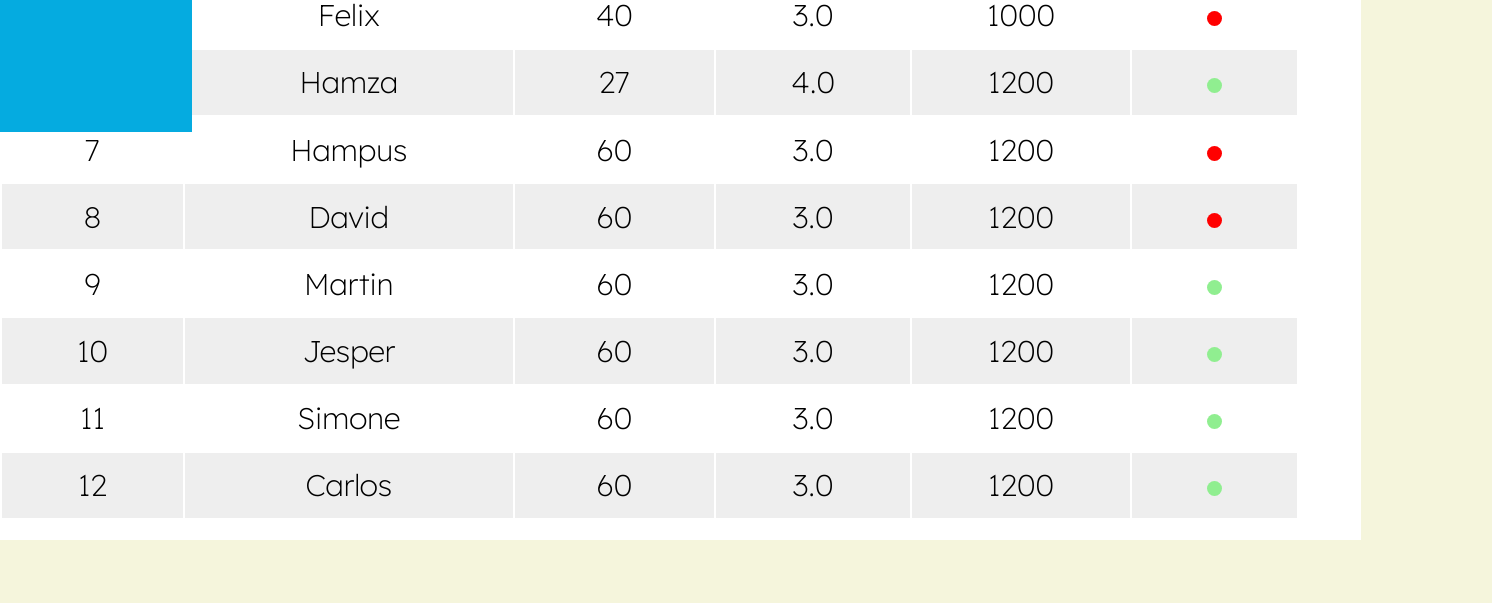
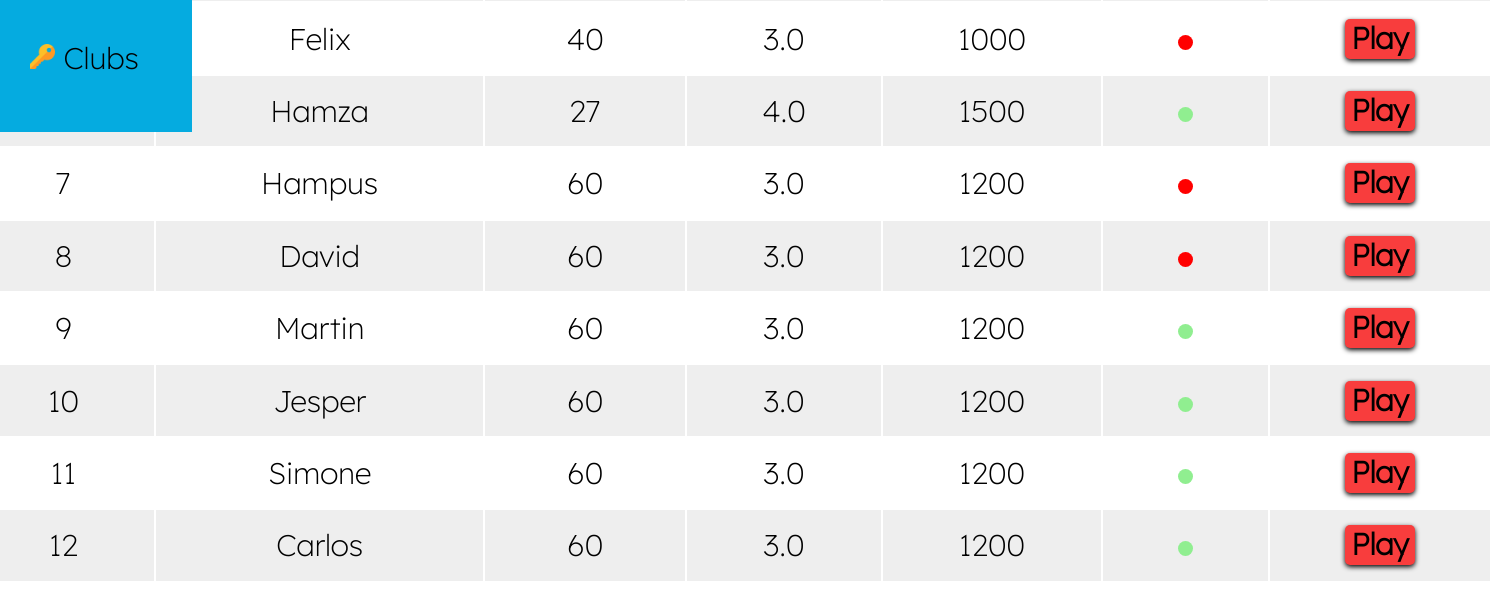
Before and after one commit to jenslars/Pingispalz, a plain HTML site: page PingisPals_Leaderboard/Leaderboard.html in a window 1280 px wide. Shown: the part 708-1311 px from the top of the page, 1492 px wide, since content can reach past the window. Before the commit the page ends 1248 px from the top, so only its background shows below. Drawn offline with Linux system fonts and the light colour scheme.

Commit message:
Leaderboard 1.8
Jag lade till att man kan sortera enligt placement också. bara en liten touch. Samt lite annat

det är problem med att sortera. saker försvinner när man sorterar

```diff
--- a/PingisPals_Leaderboard/leaderboardScript.js
+++ b/PingisPals_Leaderboard/leaderboardScript.js
@@ -3,7 +3,7 @@ placement: "1",
 username: "Lucas",
 wins: 50,
 winRatio: "3.0",
-elo: 1500,
+elo: 1400,
 status: true
 },
 {
@@ -43,7 +43,7 @@ placement: "6",
 username: "Hamza",
 wins: 27,
 winRatio: "4.0",
-elo: 1200,
+elo: 1500,
 status: true
 },
 {
@@ -97,7 +97,7 @@ status: true
 ];
 
 function ladder(players) {
-var table = "<tbody>"
+var table = "<tbody>";
 for (let i = 0; i < players.length ; i++) {
 
         table += "<tr>";
@@ -107,11 +107,12 @@ for (let i = 0; i < players.length ; i++) {
         table += "<td>" + players[i].winRatio + "</td>";
         table += "<td>" + players[i].elo + "</td>";
         if (players[i].status === true) {
-            table += "<td>" + '<span id="readyDot">' + "</td>";
+            table += "<td>" + '<span id="readyDot" title="Available">' + "</td>";
         }
         else {
-            table += "<td>" + '<span id="notReadyDot">' + "</td>";
+            table += "<td>" + '<span id="notReadyDot" title="Away">' + "</td>";
         }
+        table += "<td>" + '<span id="playIcon">' + "Play" + "</span>" + "</td>";
         table += "</tr>"
 }
 table += "</tbody>";
@@ -142,8 +143,6 @@ for (let i = 0; i < players.length; i++) {
 }
 }
 
-
-
 const winsHeader = document.getElementById("wins");
 
 // sorts players in the leaderboard by wins
@@ -164,6 +163,17 @@ updateLeaderboard(players);
 }
 eloHeader.addEventListener("click", function() {
 sortPlayerByElo(players);
+})
+
+const placementHeader = document.getElementById("placement");
+
+// sorts players in the leaderboard by elo
+function sortPlayerByplacement(players) {
+players.sort((a, b) => a.placement - b.placement);
+updateLeaderboard(players);
+}
+placementHeader.addEventListener("click", function() {
+sortPlayerByplacement(players);
 })
 
 function topPlayers(players) {
--- a/PingisPals_Leaderboard/styleLeaderboard.css
+++ b/PingisPals_Leaderboard/styleLeaderboard.css
@@ -1,7 +1,7 @@
 body {
     font-family: 'Lexend', sans-serif;
-    background-color: beige;
-    margin: 0px;
+    margin: 0;
+    height: 100%;
 }
 .header {
     grid-area: header;
@@ -30,6 +30,11 @@ body {
     filter: progid:DXImageTransform.Microsoft.gradient( startColorstr='#87e0fd', endColorstr='#05abe0',GradientType=0 ); /* IE6-9 */
     position: fixed;
 }
+.sidebar  li {
+    float: left;
+    padding: 5px;
+}
+
 .sidebar > h3 {
     color: #fff;
     padding-left: 30px;
@@ -43,6 +48,7 @@ body {
 }
 .grid {
   display: grid;
+  grid-template-columns: 1fr 6fr;
   grid-template-areas:
     'menu header header header header header '
     'menu top top top top top'
@@ -112,6 +118,10 @@ tr:nth-child(even) {
 }
 #top1, #top2, #top3 {
     border-radius: 20px;
+    transition: all .2s ease-in-out;
+}
+#top1:hover, #top2:hover, #top3:hover {
+    transform: scale(1.1);
 }
 
 #top1 {
@@ -157,6 +167,12 @@ tr:nth-child(even) {
     transition: 0.2s all ease;
     cursor: pointer;
 }
+#placement:hover {
+    color: aqua;
+    text-decoration: underline;
+    transition: 0.2s all ease;
+    cursor: pointer;
+}
 #readyDot {
     height: 15px;
     width: 15px;
@@ -171,3 +187,19 @@ tr:nth-child(even) {
     border-radius: 50%;
     display: inline-block;
 }
+#playIcon{
+    height: 40px;
+    width: 70px;
+    background-color: rgb(248, 61, 61);
+    border-radius: 5px;
+    display: inline-block;
+    box-shadow: 0px 2px 5px black;
+    transition: all .2s ease-in-out;
+    font-weight: bold;
+    cursor: pointer;
+}
+#playIcon:hover{
+    background-color: rgb(252, 98, 98);
+    transform: scale(1.1);
+
+}
```
